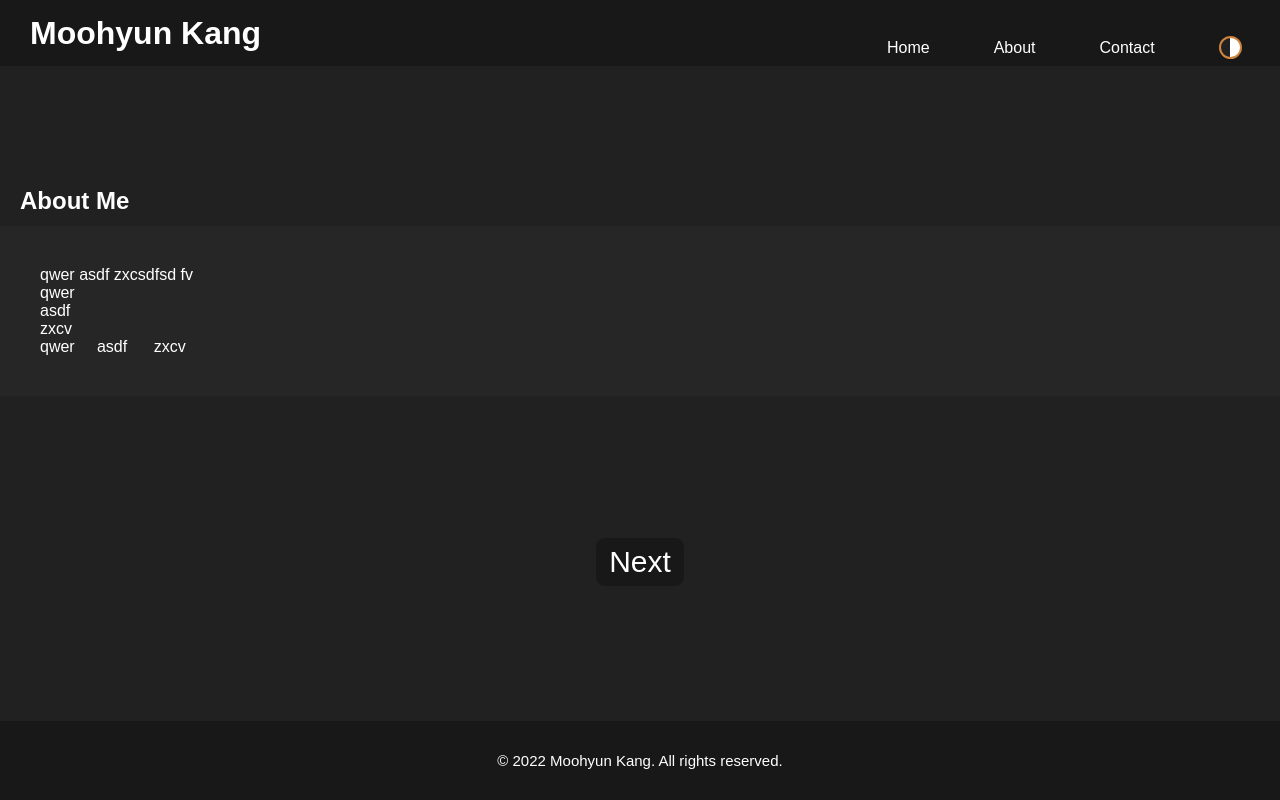
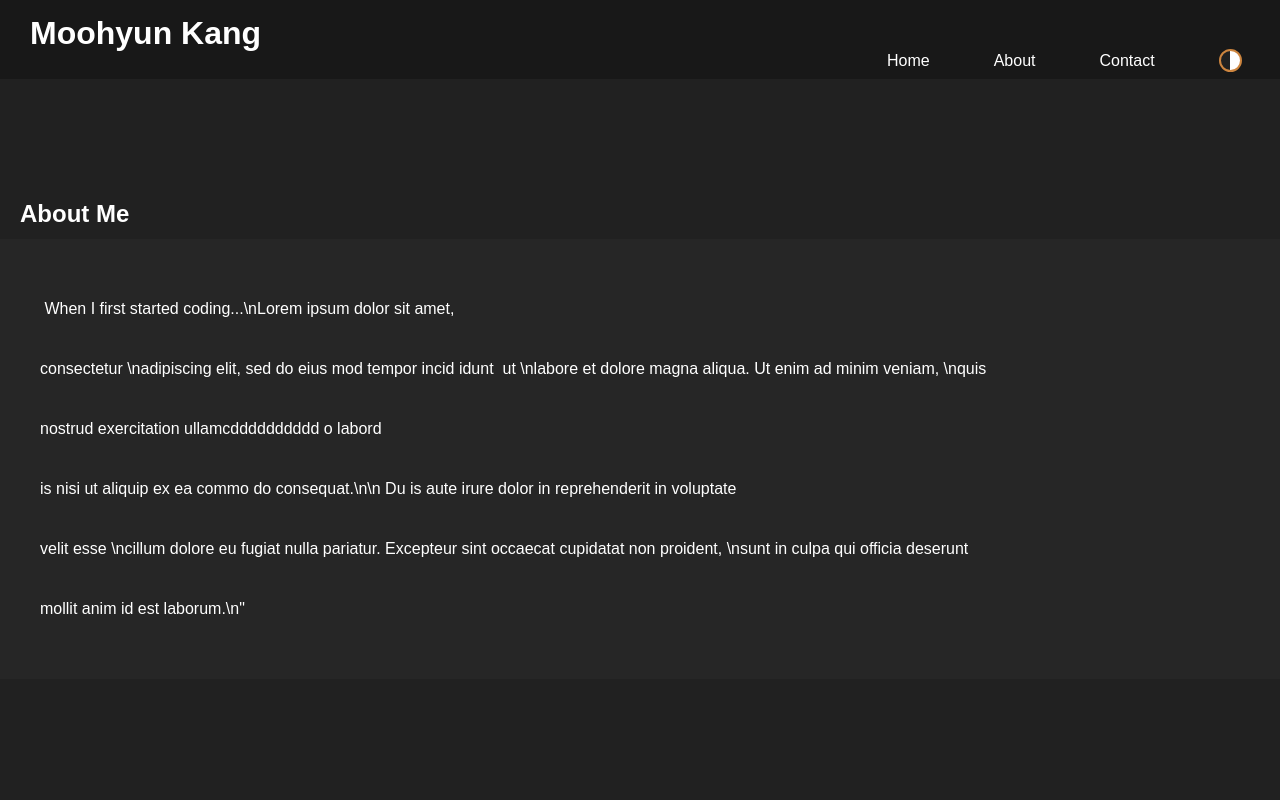
Before and after one commit to grandorca/my-portfolio, a React (Create React App) app: page /about in a window 1280 px wide. Shown: the top 800 px of the page. Built offline with nearby package versions, Linux system fonts and the light colour scheme; no server answers.

Commit message:
mid-change

```diff
--- a/package.json
+++ b/package.json
@@ -10,7 +10,6 @@
     "react": "^18.1.0",
     "react-dom": "^18.1.0",
     "react-icons": "^4.3.1",
-    "react-player": "^2.10.1",
     "react-router-dom": "^6.3.0",
     "react-scripts": "5.0.1",
     "web-vitals": "^2.1.4"
--- a/src/components/About.jsx
+++ b/src/components/About.jsx
@@ -1,21 +1,29 @@
 import { Link } from "react-router-dom";
 
 const About = () => {
-  fetch("https://jsonplaceholder.typicode.com/users")
-    .then((res) => res.json())
-    .then((data) => {console.log(data[2].company.name)})
-    .catch((error) => {
-      console.log(error);
-    });
 
-  const aboutMe = "qwer\nasdf\nzxcv";
+
+
   return (
     <div className="main" id="about">
       <h2>About Me</h2>
       <div className="back-div">
-        <pre>qwer asdf zxcsdfsd fv</pre>
-        <pre>{aboutMe}</pre>
-        <pre>{"qwer     asdf      zxcv"} </pre>
+        <p>
+          &nbsp;When I first started coding...\nLorem ipsum dolor sit amet,
+          <br></br>
+          consectetur \nadipiscing elit, sed do eius&#160;mod tempor incid&#160;idunt &#160;ut
+          \nlabore et dolore magna aliqua. Ut enim ad minim veniam, \nquis
+          <br></br>
+          nostrud exercitation ullamcdddddddddd o labord
+          <br></br>
+          is nisi ut aliquip ex ea commo do consequat.\n\n Du is aute irure
+          dolor in reprehenderit in voluptate
+          <br></br>
+          velit esse \ncillum dolore eu fugiat nulla pariatur. Excepteur sint
+          occaecat cupidatat non proident, \nsunt in culpa qui officia deserunt
+          <br></br>
+          mollit anim id est laborum.\n"
+        </p>
       </div>
       <div className="center-next-button">
         <Link className="next-anchor" to="/contact">
--- a/src/components/Home.jsx
+++ b/src/components/Home.jsx
@@ -4,10 +4,6 @@ import buildingImg from "./visuals/building.jpg";
 import sunSet from "./visuals/sun-set.mp4";
 
 const Home = () => {
-  // // scroll-speed
-  // const [offsetY, setOffsetY] = useState(0);
-  // const handleScroll = () => setOffsetY(window.scrollY);
-
   //observer
   const imgRef = useRef();
   const vidRef = useRef();
@@ -17,7 +13,7 @@ const Home = () => {
         const entry = entries[0];
         entry.target.classList.toggle("show", entry.isIntersecting);
       },
-      { threshold: 0.25 }
+      { threshold: 0.1 }
     );
     observer.observe(imgRef.current);
     observer.observe(vidRef.current);
@@ -78,6 +74,7 @@ const Home = () => {
       <Link className="next-anchor" to="./about">
         <button className="next-button">Next</button>
       </Link>
+
     </div>
   );
 };
--- a/src/index.css
+++ b/src/index.css
@@ -43,7 +43,7 @@ header {
 }
 #title {
   position: relative;
-  margin: 15px 0 3px 30px;
+  margin: 15px 0 16px 30px;
   display: inline-block;
   z-index: 100;
 }
@@ -197,7 +197,7 @@ header {
     var(--theme-background) 5%,
     var(--theme-background) 100%
   );
-  animation: text-reveal 4s ease forwards 0.1s;
+  animation: text-reveal 5s ease forwards 0.1s;
 }
 @keyframes text-reveal {
   0% {
@@ -231,14 +231,14 @@ header {
 #program-lang {
   padding-left: 90px;
 }
-/*visuals*/
+/*<visuals>*/
 .image-div {
   display: flex;
   align-items: left;
   margin-left: 8%;
 }
 img {
-  transition: opacity 1s ease-in;
+  transition: opacity 2s ease-out;
   width: 500px;
   height: auto;
   opacity: 0;
@@ -253,9 +253,9 @@ img.show {
   margin-right: 8%;
 }
 video {
-  width: 45vw;
+  width: 800px;
   height: auto;
-  transition: opacity 1s ease-in;
+  transition: opacity 2s ease-out;
   opacity: 0;
 }
 video.show {
@@ -266,6 +266,7 @@ video.show {
   margin-top: auto;
   font-size: 16px;
 }
+/*</visuals>*/
 
 /*About*/
 #about h2 {
```
Also changed, not shown: 1 other file (tests, documents, lock files or other folders).
